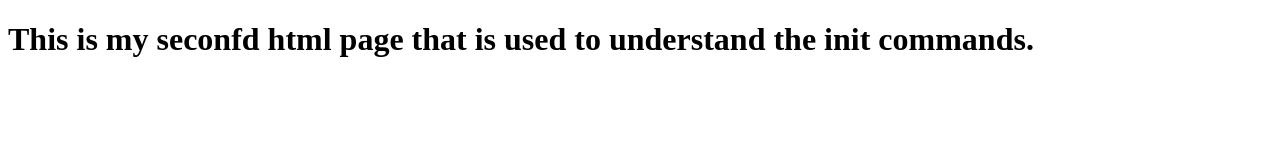
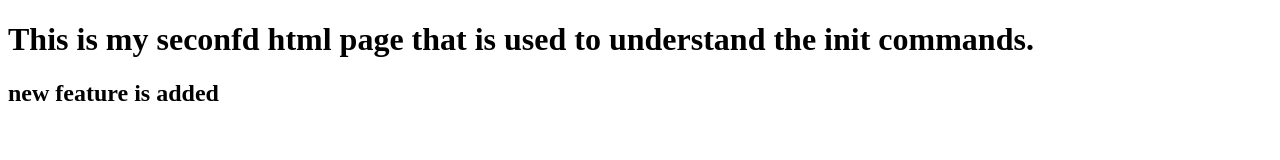
Before and after one commit to Sohil9843/LocalRepository, a plain HTML site: page index.html in a window 1280 px wide. Drawn offline with Linux system fonts and the light colour scheme.

Commit message:
comit in feature1 branch

```diff
--- a/index.html
+++ b/index.html
@@ -7,5 +7,6 @@
 </head>
 <body>
     <h1>This is my seconfd html page that is used to understand the init commands.</h1>
+    <h2>new feature is added</h2>
 </body>
 </html>
```
